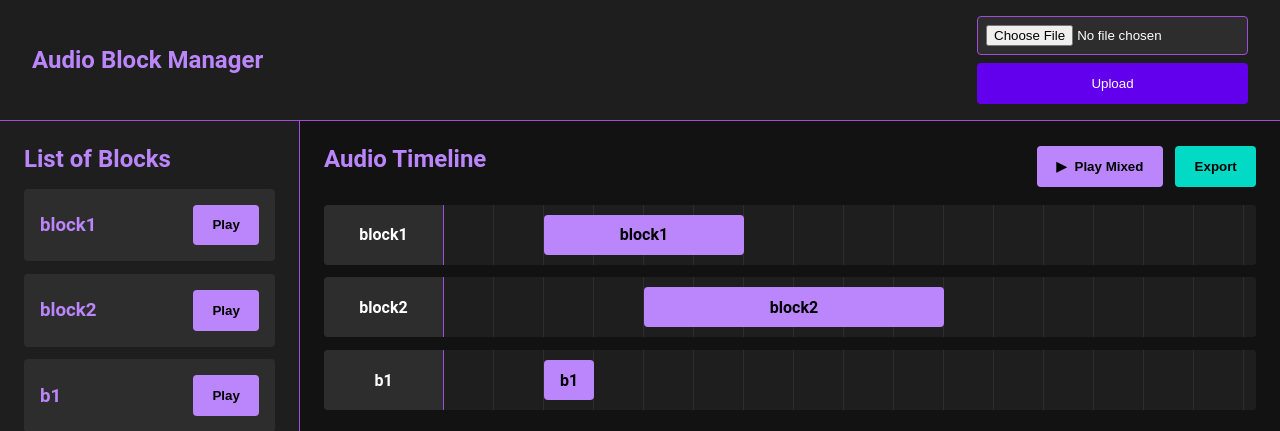
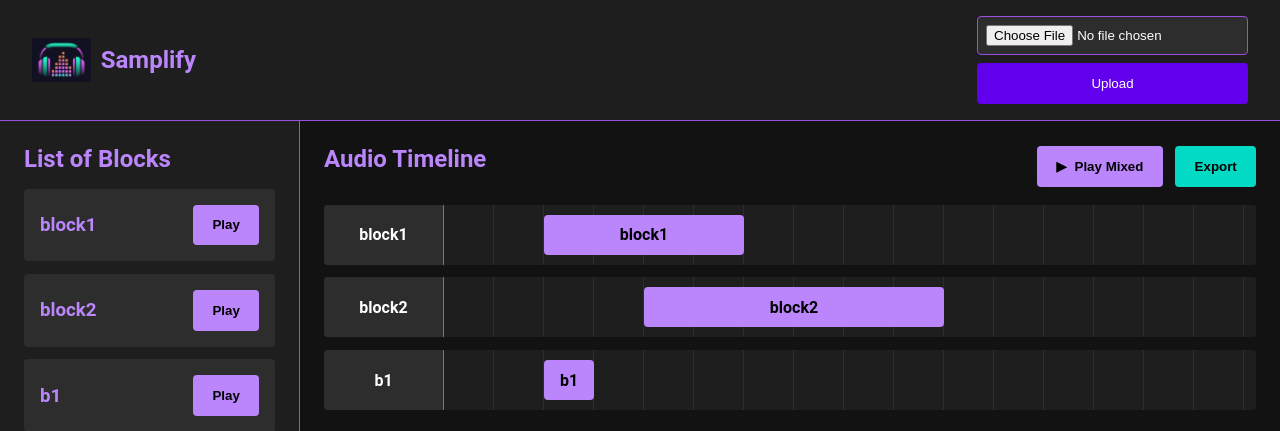
Before and after one commit to isaacangyu/musicSampler, a Flask app: page / in a window 1280 px wide. Shown: the top 431 px of the page. Run offline with Flask 3, Linux system fonts and the light colour scheme.

Commit message:
added logo

```diff
--- a/app.py
+++ b/app.py
@@ -124,11 +124,11 @@ def upload_file():
                 # Call the play method
                 block.play()
 
-                print(f"Deleted temporary file: {temp_file_name}")
+                '''print(f"Deleted temporary file: {temp_file_name}")
 
                 if os.path.exists(temp_file_name):
                     os.remove(temp_file_name)
-                    print(f"Deleted temporary file: {temp_file_name}")
+                    print(f"Deleted temporary file: {temp_file_name}")'''
 
                 flash(f'Playing block: {block_name}', 'success')
             else:
--- a/templates/upload.html
+++ b/templates/upload.html
@@ -3,7 +3,7 @@
 <head>
     <meta charset="UTF-8">
     <meta name="viewport" content="width=device-width, initial-scale=1.0">
-    <title>Audio Block Manager</title>
+    <title>Samplify</title>
     <style>
         :root {
             --primary: #bb86fc;
@@ -341,7 +341,10 @@
     <div class="container">
         <!-- Top Bar -->
         <div class="top-bar">
-            <h2>Audio Block Manager</h2>
+            <div style="display: flex; align-items: center;">
+                <img src="/static/logo.png" alt="Samplify Logo" style="height: 44px; margin-right: 10px;">
+                <h2>Samplify</h2>
+            </div>
 
             <div class="top-actions">
                 <form class="upload-form" method="POST" enctype="multipart/form-data">
```
Also changed, not shown: static/logo.png (added).
